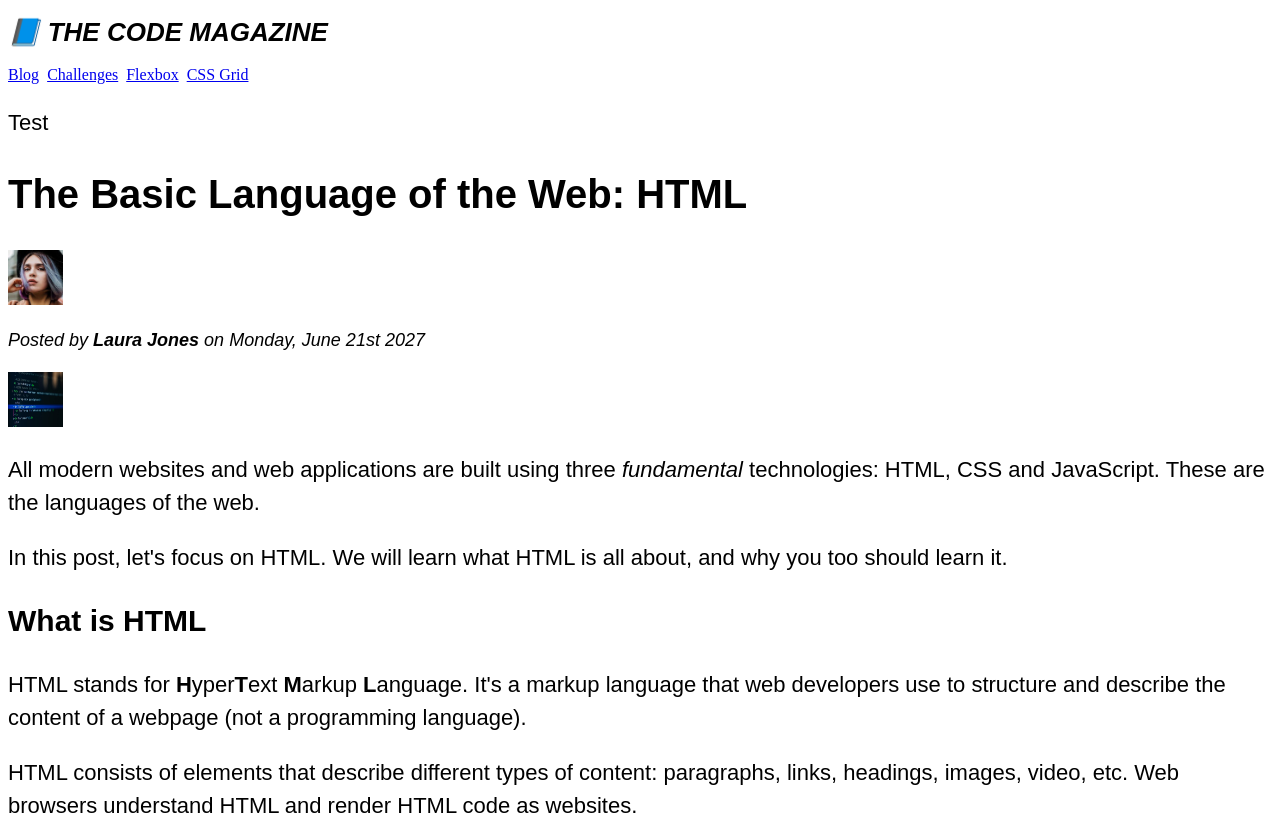
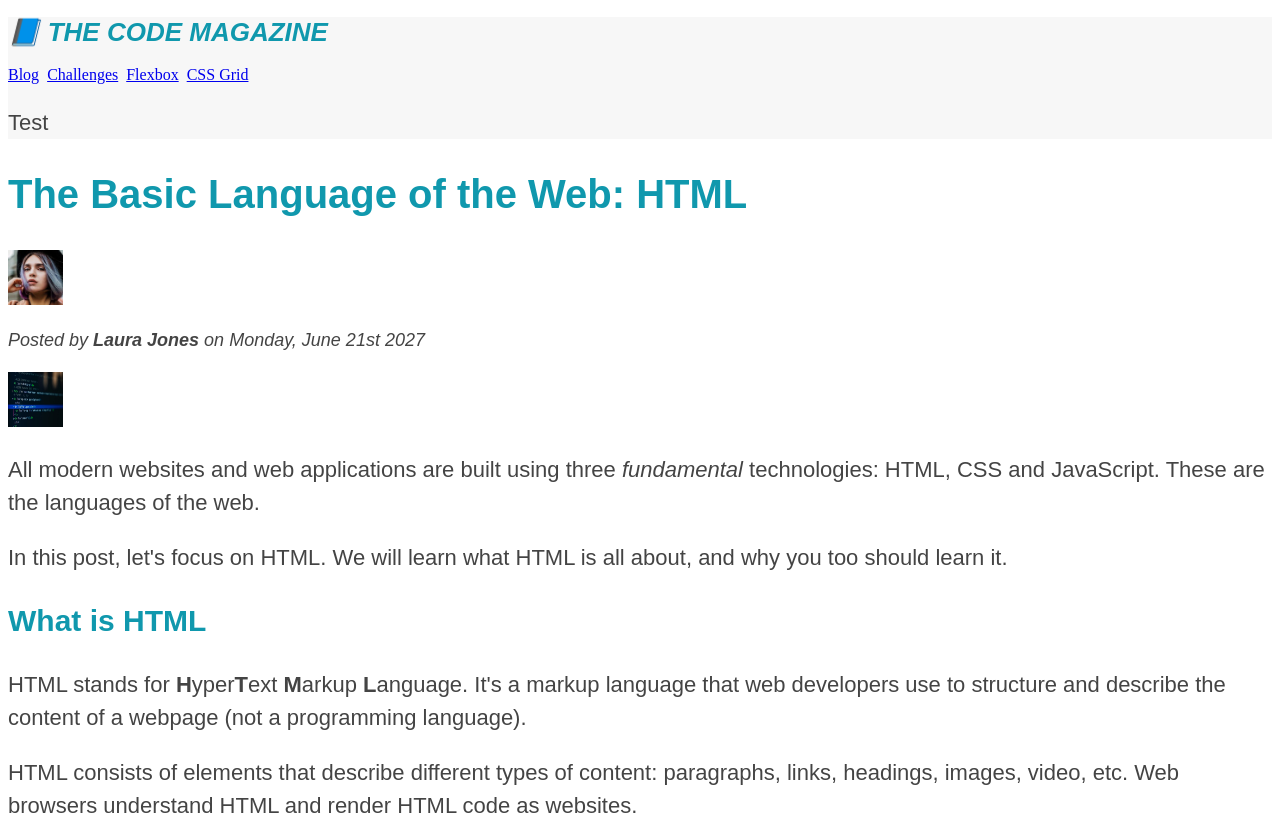
Before and after one commit to maximess-sonali/css-basic, a plain HTML site: page index.html in a window 1280 px wide. Shown: the top 825 px of the page. Drawn offline with Linux system fonts and the light colour scheme.

Commit message:
03/09/2021

```diff
--- a/index.html
+++ b/index.html
@@ -16,7 +16,7 @@
         <h4>The Basic Language of the Web: HTML</h4>
         <h5>The Basic Language of the Web: HTML</h5>
         <h6>The Basic Language of the Web: HTML</h6> -->
-        <header>
+        <header class="main-header">
             <h1>📘 The Code Magazine</h1>
 
             <nav>
--- a/style.css
+++ b/style.css
@@ -1,10 +1,15 @@
 h1, h2, h3, h4, p, li {
     font-family: sans-serif;
+    color:#444
+}
+
+h1, h2, h3 {
+    color:#1098ad;
 }
 
 
 h1 {
-    /* color:blue; */
+    /* color:#1098ad; */
     font-size: 26px;
     text-transform: uppercase;
     font-style: italic;
@@ -62,3 +67,17 @@ li {
 .article-ul{
     list-style: none;
 }
+
+.main-header {
+    background-color: #f7f7f7;
+}
+
+aside {
+    background-color: #f7f7f7;
+    border-top: 5px solid #1098ad;
+    border-bottom: 5px solid #1098ad;
+}
+
+/* body {
+    background-color: blue;
+} */
```
Also changed, not shown: css-properties.txt (added).
